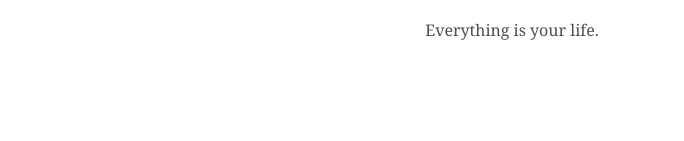
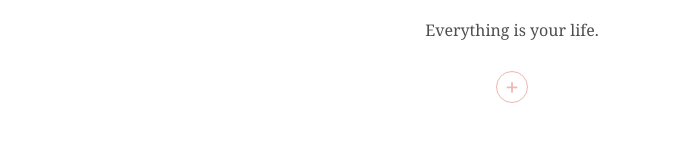
Before and after one commit to chenjianrui/fake-gram, a React (Create React App) app: page / in a window 1280 px wide. Shown: the part 171-312 px from the top of the page, without its empty margins (128-812 px from the left). Built offline with nearby package versions, Linux system fonts and the light colour scheme.

Commit message:
完成 Upload, Progress Components 以及自訂 Hook 來處理與 Firebase 連結的 Logic

```diff
--- a/src/App.js
+++ b/src/App.js
@@ -2,6 +2,7 @@ import React from 'react';
 import styled from 'styled-components'
 
 import Title from './components/Title'
+import UploadForm from './components/UploadForm'
 
 const Container = styled.div`
   max-width: 960px;
@@ -12,6 +13,7 @@ function App() {
   return (
     <Container>
       <Title />
+      <UploadForm />
     </Container>
   );
 }
--- /dev/null
+++ b/src/components/Progress.js
@@ -0,0 +1,27 @@
+import React, { useState, useEffect } from 'react'
+import styled from 'styled-components'
+
+import useStorage from '../hooks/useStorage'
+
+const ProgressBar = styled.div`
+  height: 5px;
+  background: #efb6b2;
+  margin-top: 20px;
+`
+
+const Progress = ({ file, setFile }) => {
+
+  const { progress, url, error } = useStorage(file);
+  console.log(progress, url)
+  useEffect(() => {
+    if(url){
+      setFile(null)
+    }
+  }, [url, setFile])
+
+  return (
+    <ProgressBar style={{ width: `${progress}%` }}></ProgressBar>
+  )
+}
+
+export default Progress
--- /dev/null
+++ b/src/components/UploadForm.js
@@ -0,0 +1,73 @@
+import React, { useState }from 'react'
+import styled from 'styled-components'
+
+import Progress from './Progress'
+
+const FormContainer = styled.form`
+  margin: 30px auto 10px;
+  text-align: center;
+`
+
+const LabelStyle = styled.label`
+  display: block;
+  width: 30px;
+  height: 30px;
+  border: 1px solid #efb6b2;
+  border-radius: 50%;
+  margin: 10px auto;
+  line-height: 30px;
+  color: #efb6b2;
+  font-weight: bold;
+  font-size: 24px;
+    input {
+      height: 0;
+      width: 0;
+      opacity: 0;
+    }
+    :hover {
+      background: #efb6b2;
+      color: white;
+    }
+`
+
+const OutputContainer = styled.div`
+  height: 60px;
+  font-size: 0.8rem;
+`
+const ErrorDiv = styled.div`
+  color: #ff4a4a;
+`
+
+
+const UploadForm = () => {
+  const [file, setFile] = useState(null)
+  const [error, setError] = useState(null)
+  const handleChange = e => {
+    const selected = e.target.files[0]
+    const types = ['image/jpeg', 'image/png']
+    console.log(selected)
+    if(selected && types.includes(selected.type)){
+      console.log('ok')
+      setFile(selected)
+      setError('')
+    } else {
+      setFile(null)
+      setError('Please select an image file (png or jpeg)')
+    }
+  }
+  return (
+    <FormContainer>
+      <LabelStyle>
+        <input type='file' onChange={handleChange}/>
+        <span>+</span>
+      </LabelStyle>
+      <OutputContainer>
+        {error && <ErrorDiv>{error}</ErrorDiv>}
+        {file && <div>{file.name}</div>}
+        {file && <Progress file={file} setFile={setFile}/>}
+      </OutputContainer>
+    </FormContainer>
+  )
+}
+
+export default UploadForm
--- a/src/firebase/config.js
+++ b/src/firebase/config.js
@@ -9,12 +9,12 @@ var firebaseConfig = {
   projectId: "fake-gram",
   storageBucket: "fake-gram.appspot.com",
   messagingSenderId: "893611184453",
-  appId: precess.env.REACT_APP_APP_ID,
+  appId: process.env.REACT_APP_APP_ID,
   measurementId: "G-D1S2JHRH1X"
 };
 // Initialize Firebase
 firebase.initializeApp(firebaseConfig);
-firebase.analytics();
+// firebase.analytics();
 
 const projectStorage = firebase.storage();
 const projectFirestore = firebase.firestore();
--- /dev/null
+++ b/src/hooks/useStorage.js
@@ -0,0 +1,29 @@
+import React, { useState, useEffect } from 'react'
+import { projectStorage } from '../firebase/config'
+
+const useStorage = (file) => {
+  const [progress, setProgress] = useState(0)
+  const [url, setUrl] = useState(null)
+  const [error, setError] = useState(null)
+
+  useEffect(() => {
+    const storageRef = projectStorage.ref(file.name)
+
+    storageRef.put(file).on('state_changed', (snap) => {
+      const percentage = (snap.bytesTransferred / snap.totalBytes) * 100
+      setProgress(percentage)
+    }, err => {
+      setError(err)
+    }, async () => {
+      const url = await storageRef.getDownloadURL()
+      setUrl(url)
+    })
+  }, [file])
+  return {
+    progress,
+    url,
+    error
+  }
+}
+
+export default useStorage
```
